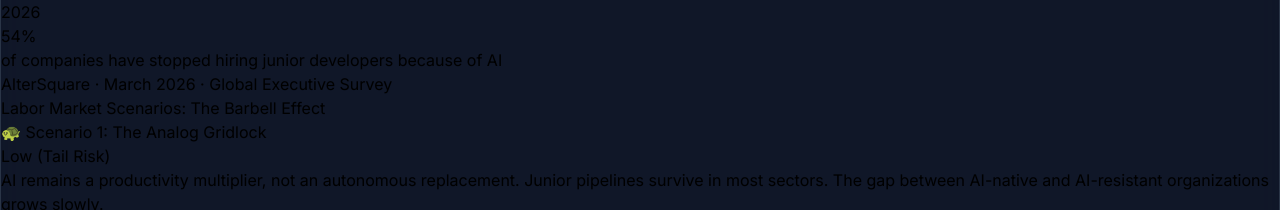
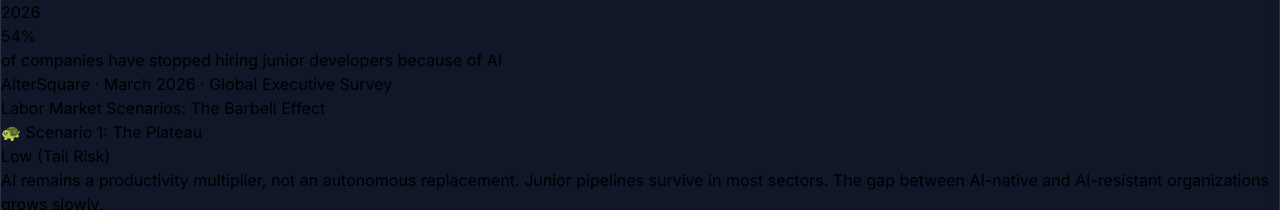
Before and after one commit to ADevBelgie/ai-strategic-report-april-2026, a React (Vite) app: page / in a window 1280 px wide. Shown: the part 8560-8770 px from the top of the page. Built offline with nearby package versions, Linux system fonts and the light colour scheme.

Commit message:
docs: rename Scenario 1 to The Plateau and update junior hiring stat with ZIRP caveat

```diff
--- a/src/data/scenarios.js
+++ b/src/data/scenarios.js
@@ -1,7 +1,7 @@
 export const scenarios = [
   {
     emoji: "🐢",
-    name: "Scenario 1: The Analog Gridlock",
+    name: "Scenario 1: The Plateau",
     probability: "Low (Tail Risk)", // Replaced percentage with Trajectory Weight
     horizon: "EOY 2027",
     trigger: "* **Trigger Conditions:** Capability plateaus below 45% on SWE-bench Pro SEAL. Multi-agent scaling hits a hard ceiling of context overflow that RL cannot solve.",
```
Also changed, not shown: 1 other file (tests, documents, lock files or other folders).
